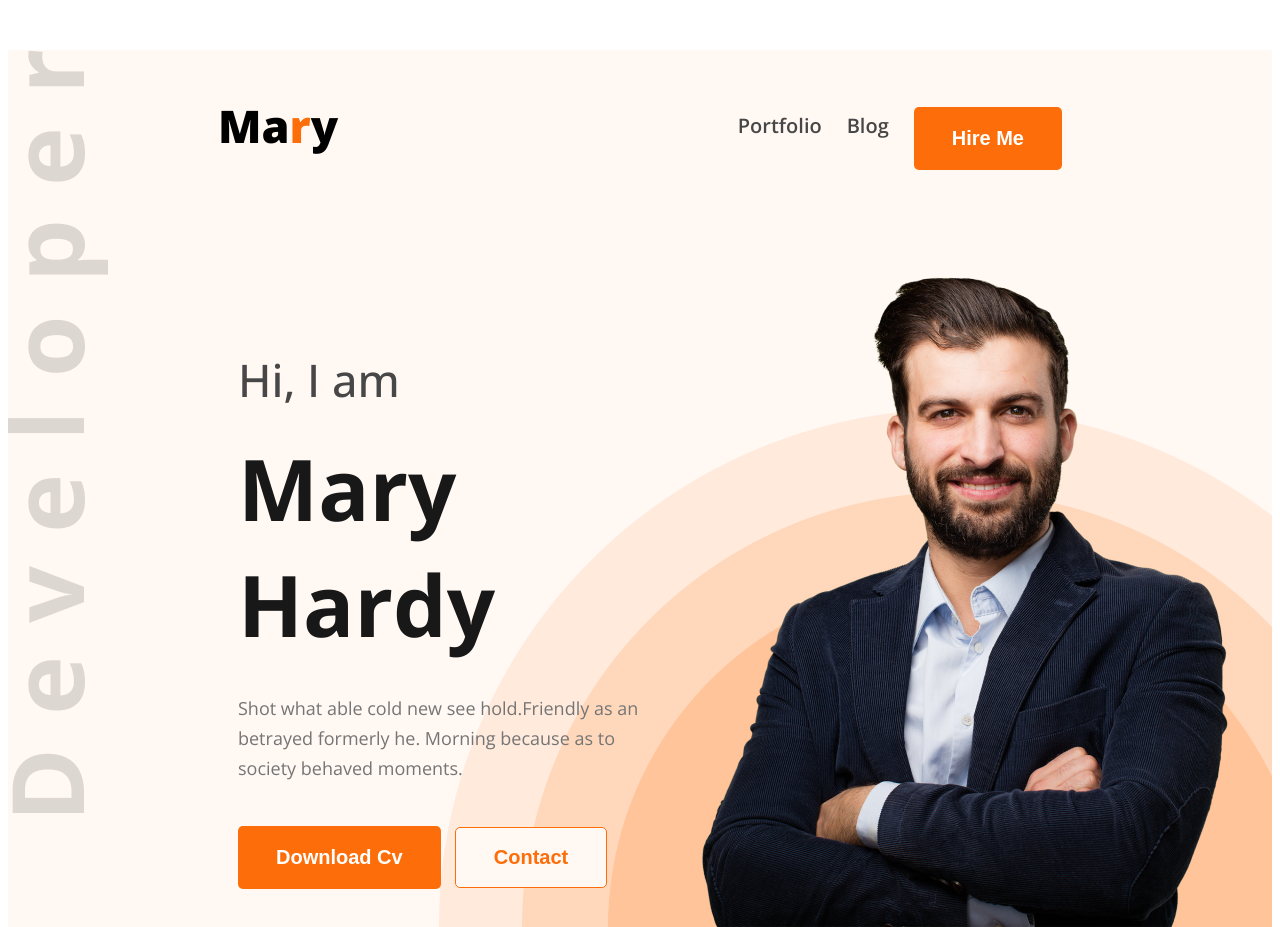
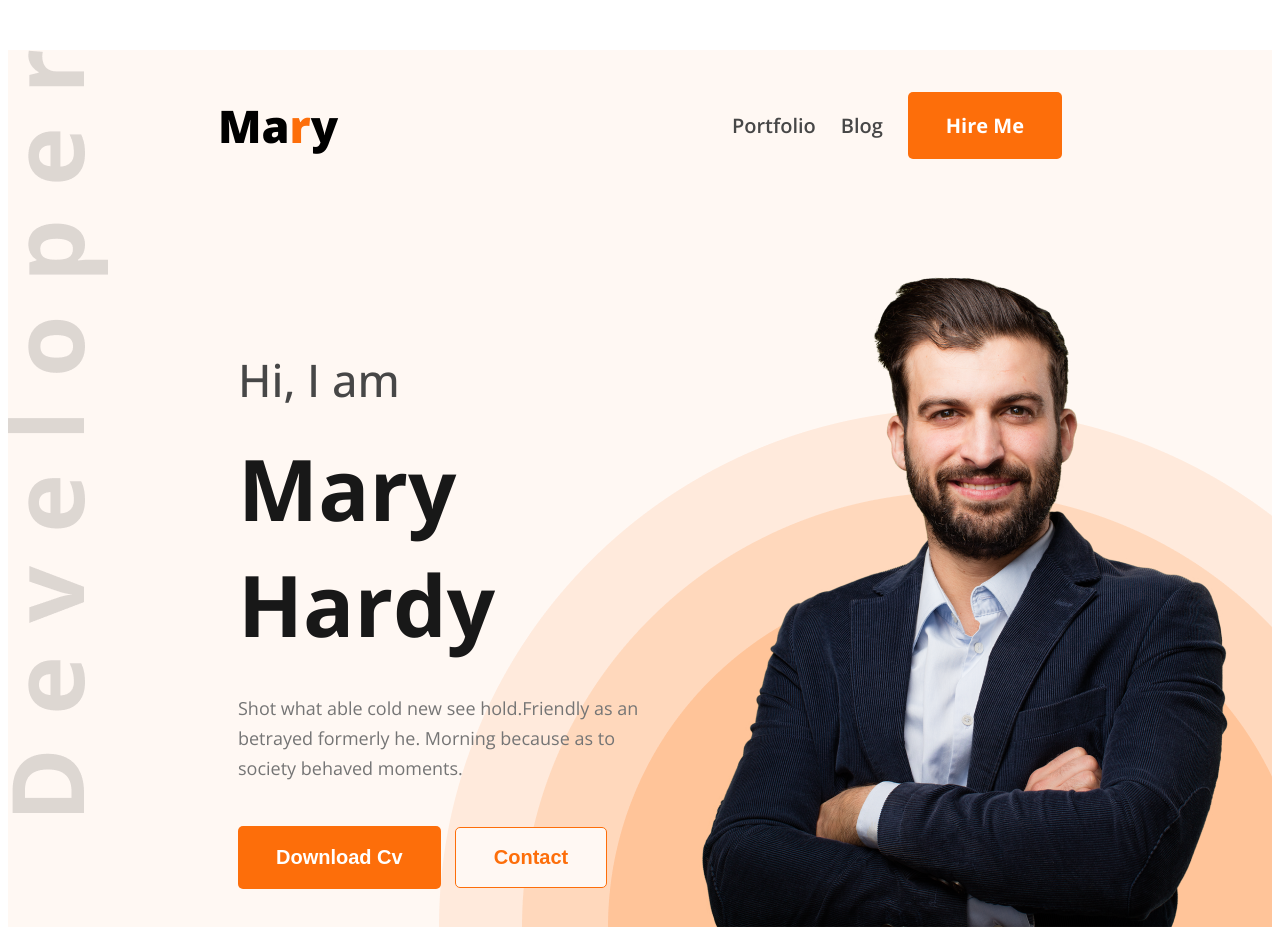
Before and after one commit to shakif-2025/Module-05-Poritolio, a plain HTML site: page index.html in a window 1280 px wide. Shown: the top 927 px of the page. Drawn offline with nearby package versions, Linux system fonts and the light colour scheme.

Commit message:
recheck commit

```diff
--- a/index.html
+++ b/index.html
@@ -21,7 +21,7 @@
           <li><a class="dark-2" href="#">Portfolio</a></li>
           <li><a class="dark-2" href="#">Blog</a></li>
           <li>
-            <a href="#"><button class="btn-primary">Hire Me</button></a>
+            <a class="btn-primary" href="#">Hire Me</a>
           </li>
         </ul>
       </nav>
```
